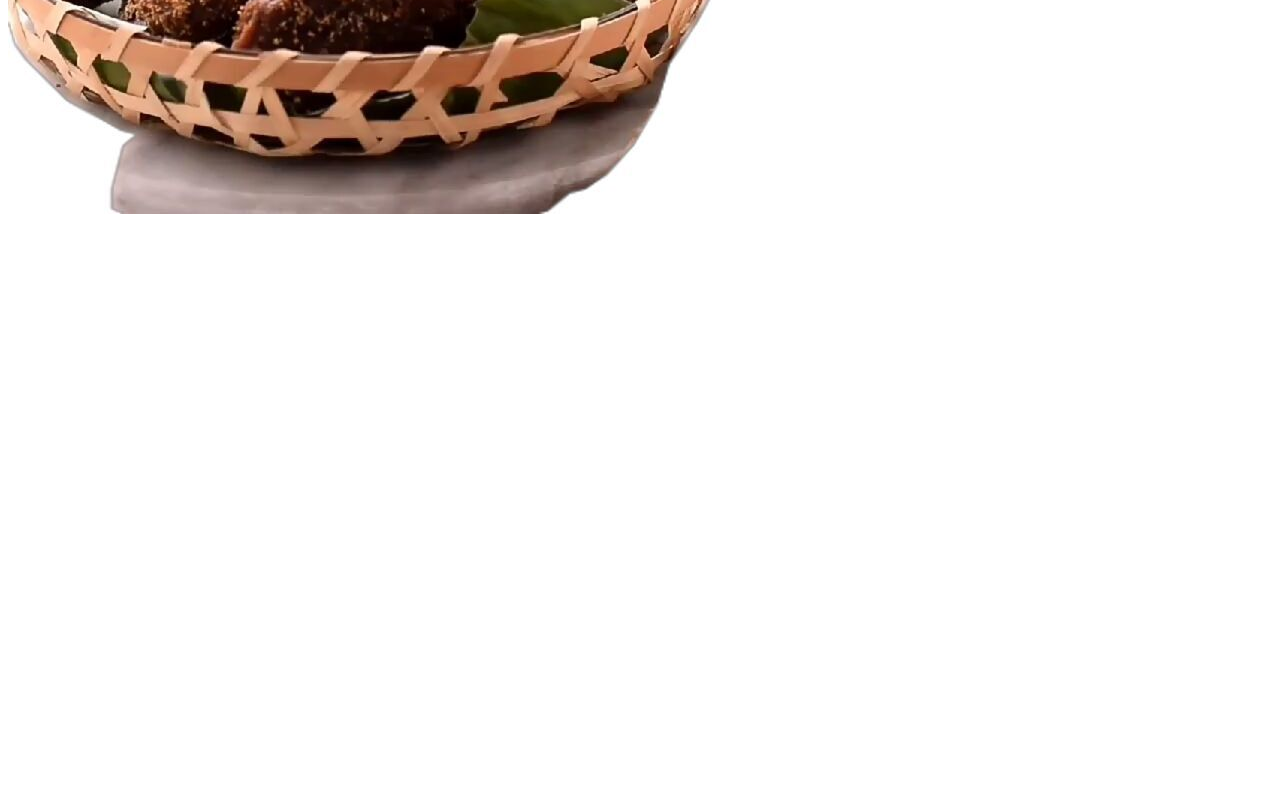
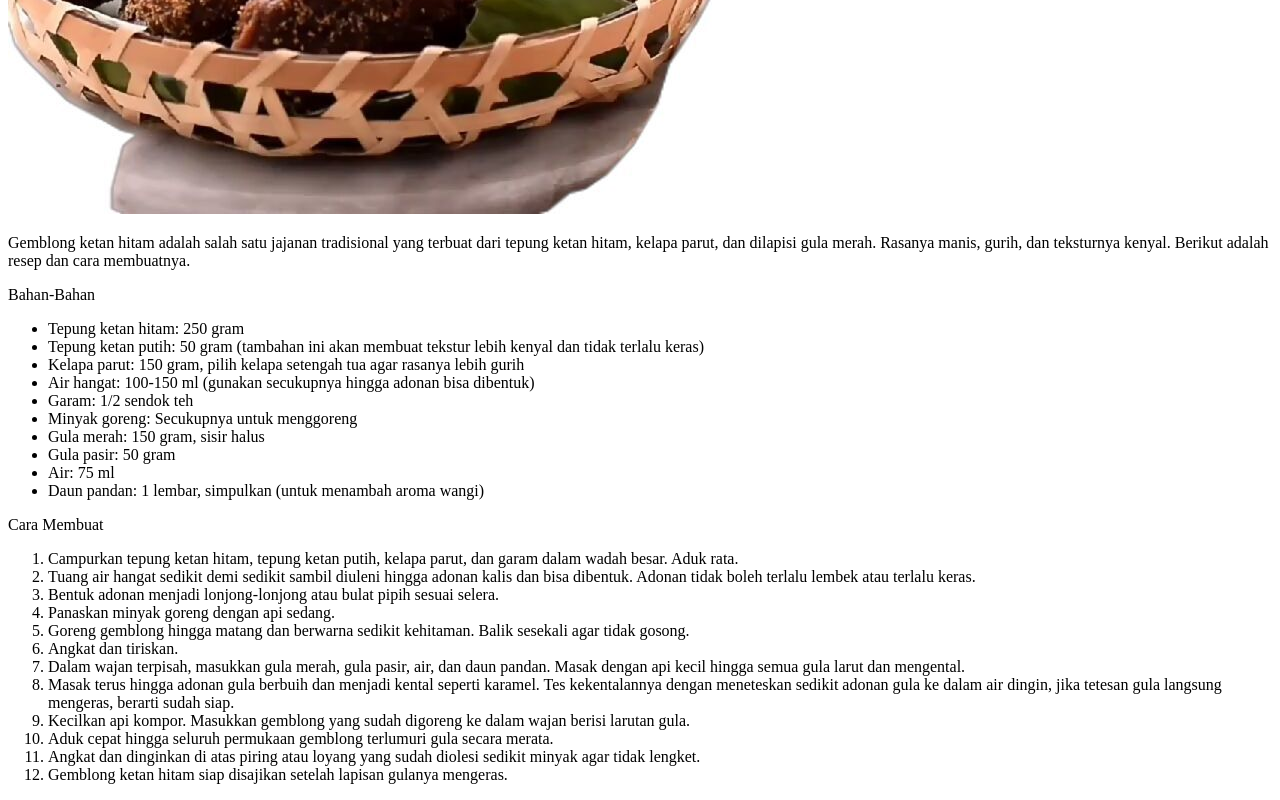
Before and after one commit to ulinnuha0303/belajarhtml_nuha8B, a plain HTML site: page index.html in a window 1280 px wide. Shown: the part 418-1218 px from the top of the page. Before the commit the page ends 800 px from the top, so only its background shows below. Drawn offline with Linux system fonts and the light colour scheme.

Commit message:
menambahkan list gemblong nuha

```diff
--- a/index.html
+++ b/index.html
@@ -9,5 +9,34 @@
     <h1>RESEP GEMBLONG KETAN HITAM</h1>
     <p>Dibuat Oleh : Ulinuha Kamilatunnisa</p>
     <img src="Gemblong.jpg" alt="Gambar resep gemblong">
+    <p>Gemblong ketan hitam adalah salah satu jajanan tradisional yang terbuat dari tepung ketan hitam, kelapa parut, dan dilapisi gula merah. Rasanya manis, gurih, dan teksturnya kenyal. Berikut adalah resep dan cara membuatnya.</p>
+    <p>Bahan-Bahan</p>
+    <ul>
+        <li>Tepung ketan hitam: 250 gram</li>
+        <li>Tepung ketan putih: 50 gram (tambahan ini akan membuat tekstur lebih kenyal dan tidak terlalu keras)</li>
+        <li>Kelapa parut: 150 gram, pilih kelapa setengah tua agar rasanya lebih gurih</li>
+        <li>Air hangat: 100-150 ml (gunakan secukupnya hingga adonan bisa dibentuk)</li>
+        <li>Garam: 1/2 sendok teh</li>
+        <li>Minyak goreng: Secukupnya untuk menggoreng</li>
+        <li>Gula merah: 150 gram, sisir halus</li>
+        <li>Gula pasir: 50 gram</li>
+        <li>Air: 75 ml</li>
+        <li>Daun pandan: 1 lembar, simpulkan (untuk menambah aroma wangi)</li>
+    </ul>
+    <p>Cara Membuat</p>
+    <ol>
+        <li>Campurkan tepung ketan hitam, tepung ketan putih, kelapa parut, dan garam dalam wadah besar. Aduk rata.</li>
+        <li>Tuang air hangat sedikit demi sedikit sambil diuleni hingga adonan kalis dan bisa dibentuk. Adonan tidak boleh terlalu lembek atau terlalu keras.</li>
+        <li>Bentuk adonan menjadi lonjong-lonjong atau bulat pipih sesuai selera.</li>
+        <li>Panaskan minyak goreng dengan api sedang.</li>
+        <li>Goreng gemblong hingga matang dan berwarna sedikit kehitaman. Balik sesekali agar tidak gosong.</li>
+        <li>Angkat dan tiriskan.</li>
+        <li>Dalam wajan terpisah, masukkan gula merah, gula pasir, air, dan daun pandan. Masak dengan api kecil hingga semua gula larut dan mengental.</li>
+        <li>Masak terus hingga adonan gula berbuih dan menjadi kental seperti karamel. Tes kekentalannya dengan meneteskan sedikit adonan gula ke dalam air dingin, jika tetesan gula langsung mengeras, berarti sudah siap.</li>
+        <li>Kecilkan api kompor. Masukkan gemblong yang sudah digoreng ke dalam wajan berisi larutan gula.</li>
+        <li>Aduk cepat hingga seluruh permukaan gemblong terlumuri gula secara merata.</li>
+        <li>Angkat dan dinginkan di atas piring atau loyang yang sudah diolesi sedikit minyak agar tidak lengket.</li>
+        <li>Gemblong ketan hitam siap disajikan setelah lapisan gulanya mengeras.</li>
+    </ol>
 </body>
 </html>
```
